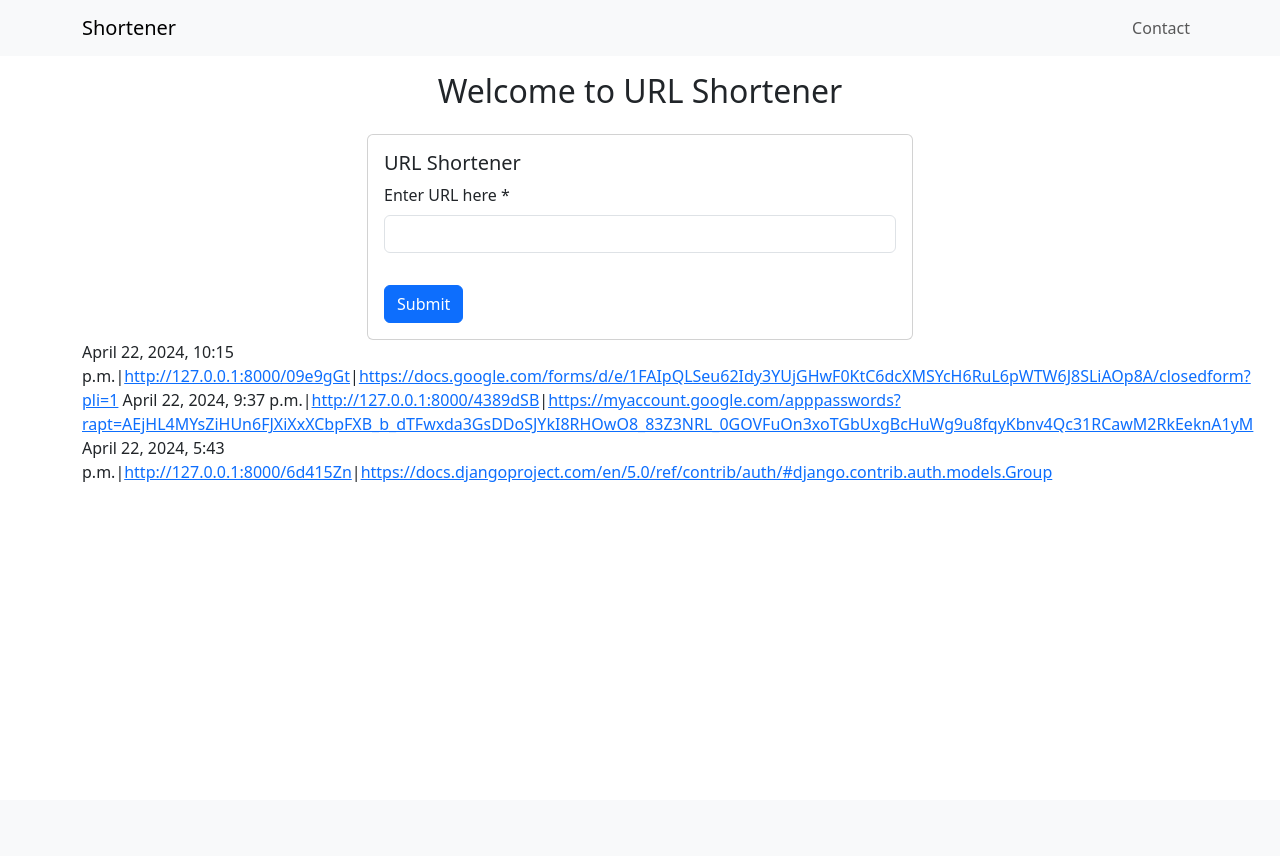
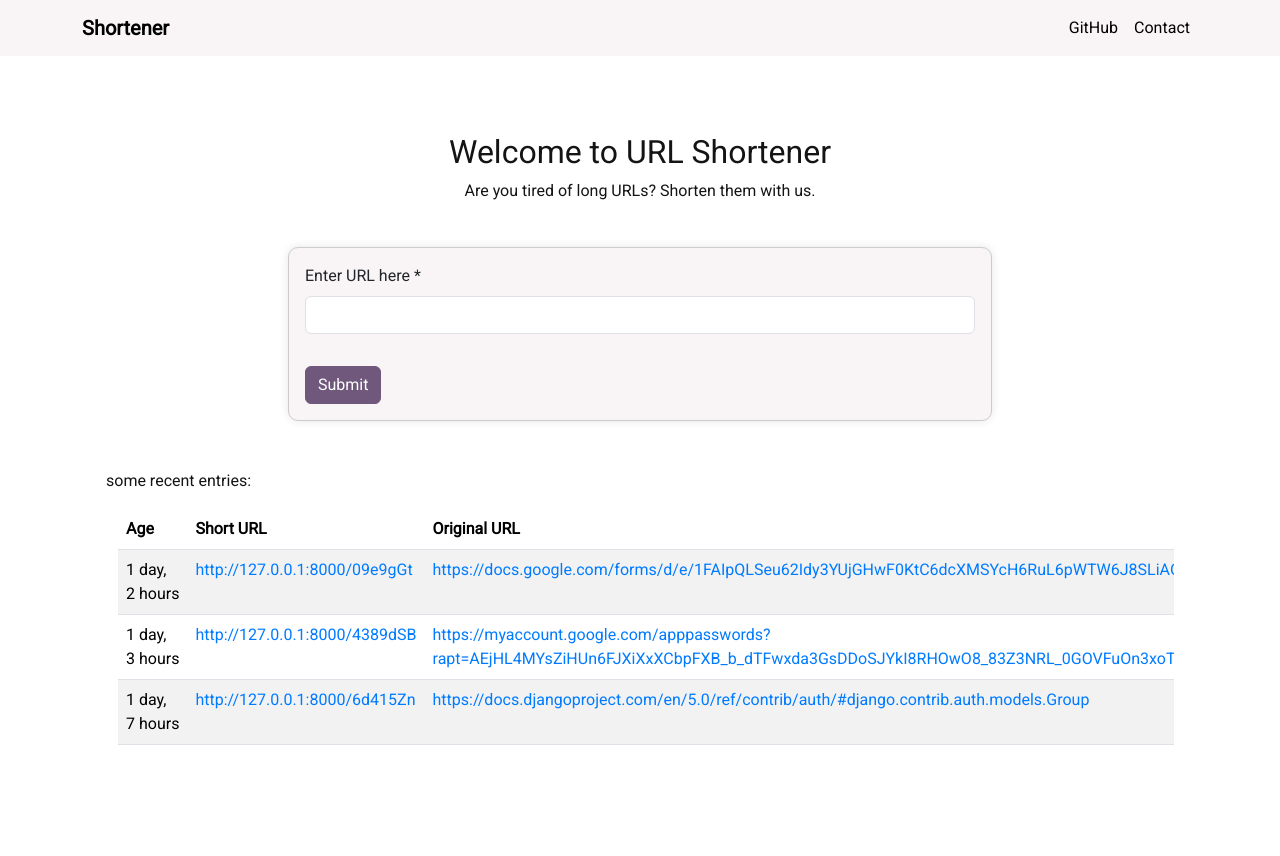
Before and after one commit to Pav125/shortener, a Django app: page / in a window 1280 px wide. Before the commit the page ends 482 px from the top, so only its background shows below. Run offline with Django 5.2, Linux system fonts and the light colour scheme; data comes from the database, SQL or seed files in the repository; both versions use the stored data as it was after the commit; some libraries are stand-ins or nearby versions.

Commit message:
Completed

```diff
--- /dev/null
+++ b/short/static/short/styles.css
@@ -0,0 +1,106 @@
+/* styles.css */
+
+body {
+    font-family: 'Roboto', sans-serif; /* Change font family */
+    background-color: #ffffff;
+    color: #141414;
+}
+
+/* Change navbar background color */
+.navbar {
+    background-color: #F9F4F5; /* Change to your desired color */
+}
+
+.navbar-brand{
+    font-weight: bold;
+    transition: color 0.3s;
+}
+
+/* Change navbar text color */
+.navbar .navbar-nav .nav-link {
+    color: #000000; /* Change to your desired color */
+}
+
+/* Change active link color */
+.navbar .navbar-nav .nav-link.active {
+    color: #000000; /* Change to your desired color */
+}
+
+/* Change toggler icon color */
+.navbar-toggler-icon {
+    color: #fff; /* Change to your desired color */
+}
+
+
+/* Container styles */
+/* .container {
+    padding-top: 20px;
+    padding-bottom: 20px;
+} */
+
+/* URL wrapper styles */
+.url-wrapper {
+    overflow-wrap: break-word; /* Wrap long URLs */
+}
+
+/* URL styles */
+.url {
+    display: block; /* Ensure each URL appears on a new line */
+    word-break: break-all; /* Break long URLs */
+    max-width: 100%; /* Limit the maximum width */
+}
+
+/* Card styles */
+.card {
+    background-color: #F9F4F5;
+    margin-top: 20px;
+    border: 1px solid #ccc;
+    border-radius: 10px;
+    box-shadow: 0 0 10px rgba(0, 0, 0, 0.1);
+}
+
+/* Card title styles */
+.card-title {
+    color: #011638;
+    font-size: 1.25rem;
+    font-weight: bold;
+}
+
+/* Form styles */
+form {
+    margin-bottom: 0; /* Remove default margin */
+}
+
+/* Button styles */
+.btn-primary {
+    background-color:#70587C;
+    border-color: #70587C;
+}
+
+.btn-primary:hover {
+    background-color: #502F4C;
+    border-color: #502F4C;
+}
+
+/* Link styles */
+a {
+    color: #007bff;
+    text-decoration: none;
+}
+
+a:hover {
+    color: #502F4C;
+}
+
+.container-scroll {
+    overflow-x: auto;
+    overflow-y: hidden;
+}
+
+.home-div{
+    display: flex; /* Use flexbox */
+    align-items: center; /* Vertically center content */
+    justify-content: center; /* Horizontally center content */
+    min-height: 100vh; /* Ensure minimum height of 100vh */
+    padding-bottom: 50px; /* Add padding to prevent content from touching the bottom */
+}
--- a/short/templates/short/base.html
+++ b/short/templates/short/base.html
@@ -1,15 +1,23 @@
+{% load static %}
 <!DOCTYPE html>
 <html lang="en">
 <head>
     <meta charset="UTF-8">
     <meta name="viewport" content="width=device-width, initial-scale=1.0">
-    <title>Shortener</title>
+
     <!-- Latest compiled and minified CSS -->
     <link href="https://cdn.jsdelivr.net/npm/bootstrap@5.3.3/dist/css/bootstrap.min.css" rel="stylesheet" integrity="sha384-QWTKZyjpPEjISv5WaRU9OFeRpok6YctnYmDr5pNlyT2bRjXh0JMhjY6hW+ALEwIH" crossorigin="anonymous">
     <script src="https://cdn.jsdelivr.net/npm/bootstrap@5.3.3/dist/js/bootstrap.bundle.min.js" integrity="sha384-YvpcrYf0tY3lHB60NNkmXc5s9fDVZLESaAA55NDzOxhy9GkcIdslK1eN7N6jIeHz" crossorigin="anonymous"></script>
+
+    <link rel="stylesheet" type="text/css" href="{% static 'short/styles.css' %}">
+
+    <link rel="preconnect" href="https://fonts.gstatic.com">
+    <link href="https://fonts.googleapis.com/css2?family=Montserrat:wght@700&family=Roboto:wght@400&display=swap" rel="stylesheet">
+
 </head>
 <body>
-    <nav class="navbar navbar-expand-lg navbar-light bg-light">
+    {% block title %}{% endblock title %}
+    <nav class="navbar navbar-expand-lg navbar-light">
         <div class="container">
             <a class="navbar-brand" href="/">Shortener</a>
             <button class="navbar-toggler" type="button" data-bs-toggle="collapse" data-bs-target="#navbarSupportedContent" aria-controls="navbarSupportedContent" aria-expanded="false" aria-label="Toggle navigation">
@@ -17,20 +25,31 @@
             </button>
             <div class="collapse navbar-collapse" id="navbarSupportedContent">
                 <ul class="navbar-nav ms-auto mb-2 mb-lg-0">
+                     <li class="nav-item d-lg-block">
+                        <a class="nav-link" href="https://github.com/Pav125/shortener" target="_blank">GitHub</a>
+                    </li>
                     <!-- Contact link -->
-                    <li class="nav-item">
+                    <li class="nav-item d-lg-block">
                         <a class="nav-link {% if request.path == '/contact/' %}active{% endif %}" href="{% url 'contact' %}">Contact</a>
                     </li>
                 </ul>
             </div>
         </div>
     </nav>
-    {% for message in messages%}
-    <div class="alert alert-{{ message.tags }}" role="alert">
-        {{ message }}
+
+    <div class="container">
+        {% for message in messages %}
+            <div class="alert alert-{{ message.tags }}" role="alert">
+                {{ message }}
+            </div>
+        {% endfor %}
+
+        <div class="container home-div">
+            {% block content %}{% endblock content %}
+        </div>
+
     </div>
-    {% endfor %}
-    {% block content %}{% endblock %}
+
     <!-- Optional JavaScript; choose one of the two! -->
     <script src="https://ajax.googleapis.com/ajax/libs/jquery/3.5.1/jquery.min.js"></script>
     <script src="https://cdnjs.cloudflare.com/ajax/libs/popper.js/1.16.0/umd/popper.min.js"></script>
--- a/short/templates/short/index.html
+++ b/short/templates/short/index.html
@@ -1,30 +1,31 @@
 {% extends "short/base.html" %}
 {% load crispy_forms_tags %}
 {% load static %}
+{% load humanize %} <!-- Import the humanize filter -->
+
+{% block title %}
+<title>Home</title>
+{% endblock title %}
 
 {% block content %}
 <div class="container">
     <!-- Welcome message with login suggestion -->
-    <div class="row justify-content-center mt-3">
+    <div class="row justify-content-center mt-5">
         <div class="col-md-6">
             <h2 class="text-center">Welcome to URL Shortener</h2>
-            {% comment %} <p class="text-center">Want to save your links and access them in a secure way? <a href="#">Login now</a></p> {% endcomment %}
+            <p class="text-center">Are you tired of long URLs? Shorten them with us.</p>
         </div>
     </div>
 
     <!-- URL shortener form -->
-    <div class="row justify-content-center mt-3">
-        <div class="col-md-6">
+    <div class="row justify-content-center mt-2 mb-5">
+        <div class="col-md-8"> <!-- Increase to 8 columns for medium devices -->
             <div class="card">
                 <div class="card-body">
-                    <h5 class="card-title">URL Shortener</h5>
+                    {% comment %} <h5 class="card-title">URL Shortener</h5> {% endcomment %}
                     <form method="POST">
                         {% csrf_token %}
                         {{ form|crispy }}
-                        {% comment %} <div class="form-group mt-3">
-                            <label for="captcha">What is 2 + 2? (Please solve the math problem)</label>
-                            <input type="number" class="form-control" id="captcha" name="captcha" required>
-                        </div> {% endcomment %}
                         <button type="submit" class="btn btn-primary mt-3">Submit</button>
                     </form>
                 </div>
@@ -44,13 +45,32 @@
         </div>
     </div>
 
-    <div>
-
-    {% for link in urls %}
-    {{ link.created_at }}|<a href="{{ link.short_url }}">{{ link.short_url }}</a>|<a href="{{ link.url }}">{{ link.url }}</a>
-    {% endfor %}
-
-    <div>
+    <!-- Horizontal scrolling section for URLs -->
+    <p>some recent entries:</p>
+    <div class="container mt-3 mb-3">
+        <div class="row">
+            <div class="col-md-12" style="overflow-x: auto;">
+                <table class="table table-striped">
+                    <thead>
+                        <tr>
+                            <th scope="col">Age</th> <!-- Changed the header -->
+                            <th scope="col">Short URL</th>
+                            <th scope="col">Original URL</th>
+                        </tr>
+                    </thead>
+                    <tbody>
+                        {% for link in urls %}
+                        <tr>
+                            <td>{{ link.created_at|timesince }}</td> <!-- Use the timesince filter -->
+                            <td><a href="{{ link.short_url }}">{{ link.short_url }}</a></td>
+                            <td><a href="{{ link.url }}">{{ link.url }}</a></td>
+                        </tr>
+                        {% endfor %}
+                    </tbody>
+                </table>
+            </div>
+        </div>
+    </div>
 </div>
 
 <script>
@@ -58,7 +78,6 @@
         var inputElement = document.getElementById("shortenedUrl");
         inputElement.select();
         document.execCommand("copy");
-        {% comment %} alert("Copied the shortened URL: " + inputElement.value); {% endcomment %}
     }
 </script>
 {% endblock content %}
--- a/short/views.py
+++ b/short/views.py
@@ -19,7 +19,7 @@ def generate_short_url(original_url):
 # Create your views here.
 def index(request):
 
-    urls = AnonymousShorti.objects.all()
+    urls = AnonymousShorti.objects.order_by('-created_at')[:7]
 
     short_url = None
     form = AnonymousShortForm()
@@ -67,9 +67,9 @@ def contact_view(request):
     if request.method == 'POST':
         form = ContactForm(request.POST)
         if form.is_valid():
-            name = form.changed_data['name']
-            email = form.changed_data['email']
-            text = form.changed_data['message']
+            name = form.cleaned_data['name']
+            email = form.cleaned_data['email']
+            text = form.cleaned_data['message']
             subject = 'Contact Form'
             message = f'Name: {name}\nEmail: {email}\n\n Message: {text}'
 
@@ -81,6 +81,7 @@ def contact_view(request):
                 fail_silently=False,
             )
             messages.success(request, 'Your message was sent successfully.')
+            return redirect('index')
         else:
             form = ContactForm()
 
--- a/shortener/settings.py
+++ b/shortener/settings.py
@@ -34,6 +34,7 @@ ALLOWED_HOSTS = []
 # Application definition
 
 INSTALLED_APPS = [
+    'django.contrib.humanize',
     'crispy_forms',
     'crispy_bootstrap5',
     'short.apps.ShortConfig',
@@ -124,6 +125,7 @@ USE_TZ = True
 
 STATIC_URL = 'static/'
 
+
 # Default primary key field type
 # https://docs.djangoproject.com/en/5.0/ref/settings/#default-auto-field
 
```
Also changed, not shown: short/templates/short/contact.html (+26 -4 lines), db.sqlite3.
